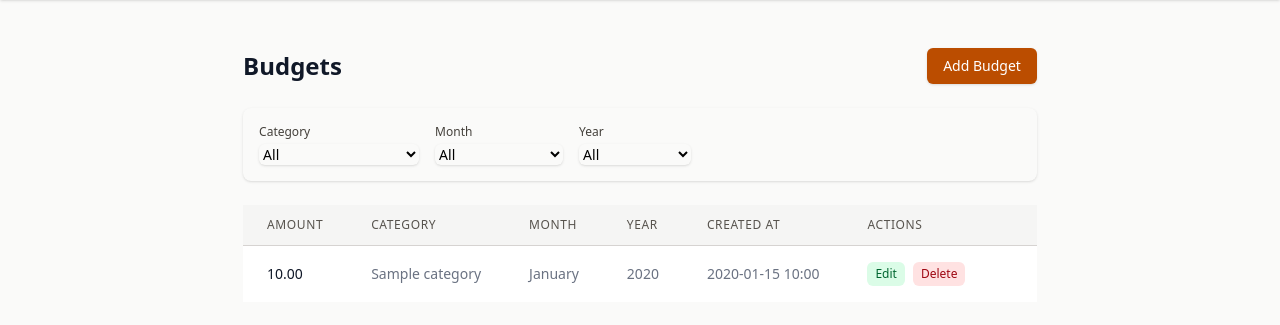
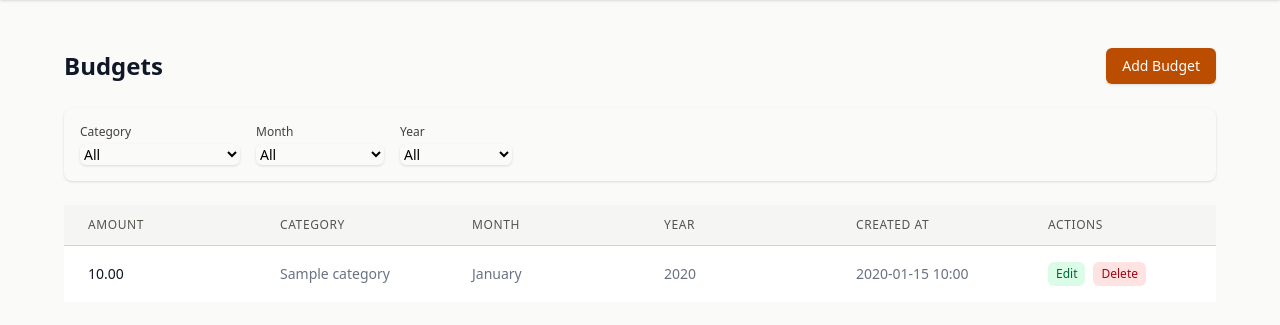
Before and after one commit to Burmese-AI/Financial-Transaction-Tracker, a Django app: page /budgets/ in a window 1280 px wide. Shown: the part 64-389 px from the top of the page. Run offline with Django 5.2, Linux system fonts and the light colour scheme; a user stored in the database is signed in; tables that the repository leaves empty hold one stand-in row (values such as "Sample post"); style sheets or scripts are compiled from the project's sources.

Commit message:
Enhance Budget Table Responsiveness and Styling
Updated the budget table layout to improve responsiveness by setting fixed widths for table columns. Added overflow handling in the budget row template to ensure content is displayed neatly without breaking the layout. This change enhances the overall user experience when viewing budget entries.

```diff
--- a/budgets/templates/budgets/partials/budget_row.html
+++ b/budgets/templates/budgets/partials/budget_row.html
@@ -1,9 +1,9 @@
-<td class="px-6 py-4 whitespace-nowrap text-sm text-gray-900">{{ budget.amount }}</td>
-      <td class="px-6 py-4 whitespace-nowrap text-sm text-gray-500">{{ budget.category.name }}</td>
-      <td class="px-6 py-4 whitespace-nowrap text-sm text-gray-500">{{ budget.month_name }}</td>
-      <td class="px-6 py-4 whitespace-nowrap text-sm text-gray-500">{{ budget.year }}</td>
-      <td class="px-6 py-4 whitespace-nowrap text-sm text-gray-500">{{ budget.created_at|date:"Y-m-d H:i" }}</td>
-      <td class="px-6 py-4 whitespace-nowrap text-sm">
+<td class="px-6 py-4 whitespace-nowrap text-sm text-gray-900 overflow-hidden overflow-ellipsis">{{ budget.amount }}</td>
+      <td class="px-6 py-4 whitespace-nowrap text-sm text-gray-500 overflow-hidden overflow-ellipsis">{{ budget.category.name }}</td>
+      <td class="px-6 py-4 whitespace-nowrap text-sm text-gray-500 overflow-hidden overflow-ellipsis">{{ budget.month_name }}</td>
+      <td class="px-6 py-4 whitespace-nowrap text-sm text-gray-500 overflow-hidden overflow-ellipsis">{{ budget.year }}</td>
+      <td class="px-6 py-4 whitespace-nowrap text-sm text-gray-500 overflow-hidden overflow-ellipsis">{{ budget.created_at|date:"Y-m-d H:i" }}</td>
+      <td class="px-6 py-4 whitespace-nowrap text-sm overflow-hidden overflow-ellipsis">
         <div class="flex space-x-2">
           <button
             hx-get="#"
--- a/budgets/templates/budgets/partials/budgets_table.html
+++ b/budgets/templates/budgets/partials/budgets_table.html
@@ -1,16 +1,16 @@
 <table
 {% if is_oob %}hx-swap-oob="true"{% endif %}
-class="min-w-full divide-y divide-stone-300 rounded-lg shadow-md"
+class="min-w-full w-full min-w-[900px] divide-y divide-stone-300 rounded-lg shadow-md table-fixed"
 id="budget-table"
 >
 <thead class="bg-stone-100">
   <tr>
-    <th scope="col" class="px-6 py-3 text-left text-xs font-medium text-stone-600 uppercase tracking-wider">Amount</th>
-    <th scope="col" class="px-6 py-3 text-left text-xs font-medium text-stone-600 uppercase tracking-wider">Category</th>
-    <th scope="col" class="px-6 py-3 text-left text-xs font-medium text-stone-600 uppercase tracking-wider">Month</th>
-    <th scope="col" class="px-6 py-3 text-left text-xs font-medium text-stone-600 uppercase tracking-wider">Year</th>
-    <th scope="col" class="px-6 py-3 text-left text-xs font-medium text-stone-600 uppercase tracking-wider">Created At</th>
-    <th scope="col" class="px-6 py-3 text-left text-xs font-medium text-stone-600 uppercase tracking-wider">Actions</th>
+    <th scope="col" class="w-1/6 px-6 py-3 text-left text-xs font-medium text-stone-600 uppercase tracking-wider">Amount</th>
+    <th scope="col" class="w-1/6 px-6 py-3 text-left text-xs font-medium text-stone-600 uppercase tracking-wider">Category</th>
+    <th scope="col" class="w-1/6 px-6 py-3 text-left text-xs font-medium text-stone-600 uppercase tracking-wider">Month</th>
+    <th scope="col" class="w-1/6 px-6 py-3 text-left text-xs font-medium text-stone-600 uppercase tracking-wider">Year</th>
+    <th scope="col" class="w-1/6 px-6 py-3 text-left text-xs font-medium text-stone-600 uppercase tracking-wider">Created At</th>
+    <th scope="col" class="w-1/6 px-6 py-3 text-left text-xs font-medium text-stone-600 uppercase tracking-wider">Actions</th>
   </tr>
 </thead>
 <tbody class="bg-white divide-y divide-stone-300">
@@ -19,7 +19,7 @@ id="budget-table"
       {% include "budgets/partials/budget_row.html" with budget=budget %}
   {% empty %}
     <tr>
-      <td colspan="6" class="px-6 py-4 text-center text-sm text-stone-500">No budgets found.</td>
+      <td colspan="6" class="px-6 py-4 text-center text-sm text-stone-500 w-full">No budgets found.</td>
     </tr>
   {% endfor %}
 </tbody>
```
